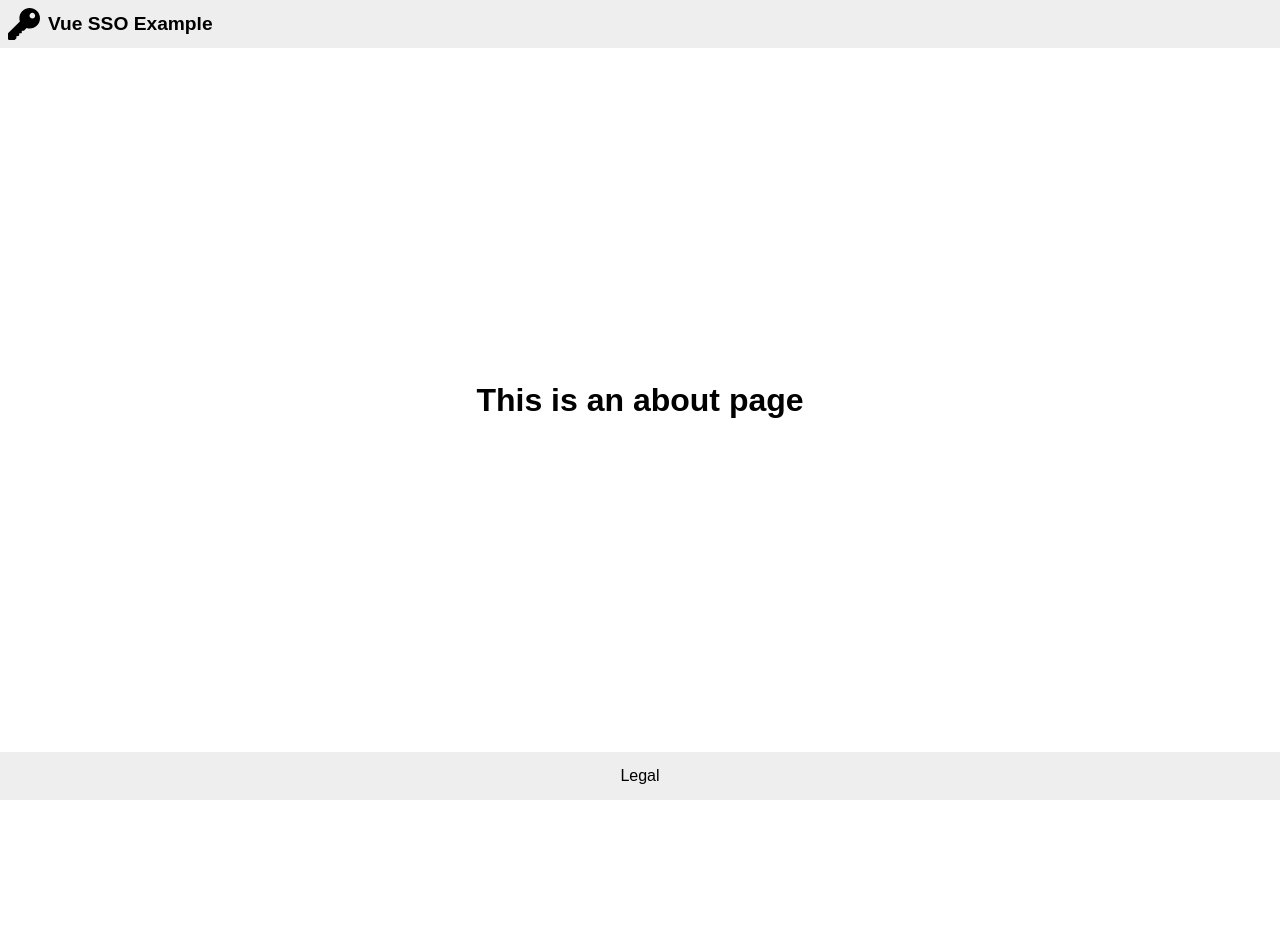
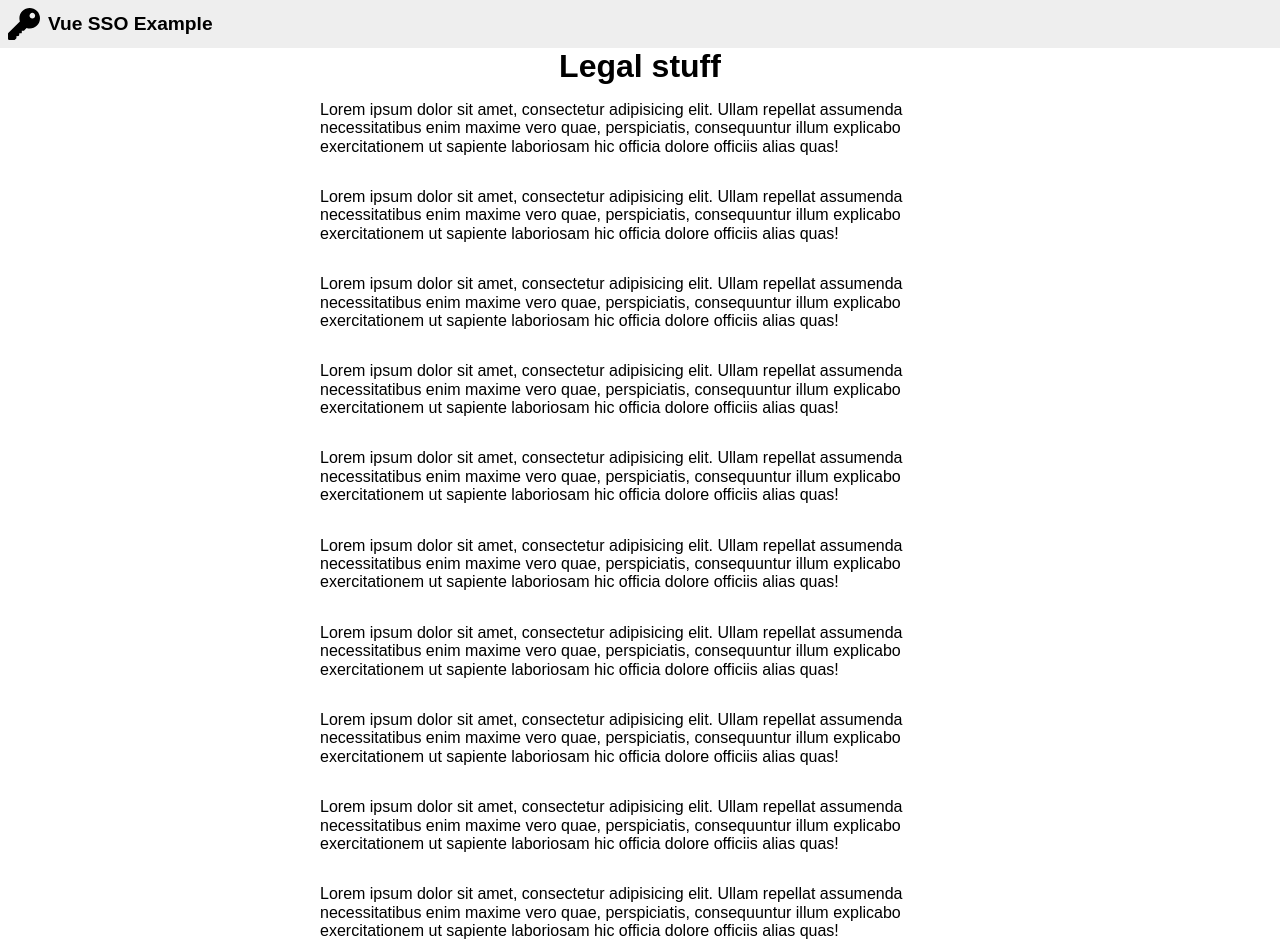
Before and after one commit to jlguenego/vue-sso-example, a Vue app in the folder front/: page /about in a window 1280 px wide. Shown: the top 952 px of the page. Before the commit the page ends 800 px from the top, so only its background shows below. Built offline with nearby package versions, Linux system fonts and the light colour scheme.

Commit message:
added eslintrc and prettier settings

```diff
--- a/front/package.json
+++ b/front/package.json
@@ -34,7 +34,7 @@
     "@vue/test-utils": "1.0.0-beta.31",
     "chai": "^4.1.2",
     "eslint": "^6.7.2",
-    "eslint-plugin-prettier": "^3.1.1",
+    "eslint-plugin-prettier": "^3.1.2",
     "eslint-plugin-vue": "^6.1.2",
     "prettier": "^1.19.1",
     "sass": "^1.25.0",
--- a/front/src/App.vue
+++ b/front/src/App.vue
@@ -16,13 +16,12 @@ export default {
   components: {
     AppHeader,
     AppBody,
-    AppFooter
-  }
+    AppFooter,
+  },
 };
 </script>
 
 <style lang="scss">
-
 @import "../node_modules/normalize.css/normalize.css";
 
 #app {
--- a/front/src/views/About.vue
+++ b/front/src/views/About.vue
@@ -1,5 +1,143 @@
 <template>
-  <div class="about">
-    <h1>This is an about page</h1>
-  </div>
+  <main class="about">
+    <h1>Legal stuff</h1>
+    <p>
+      Lorem ipsum dolor sit amet, consectetur adipisicing elit. Ullam repellat
+      assumenda necessitatibus enim maxime vero quae, perspiciatis, consequuntur
+      illum explicabo exercitationem ut sapiente laboriosam hic officia dolore
+      officiis alias quas!
+    </p>
+    <p>
+      Lorem ipsum dolor sit amet, consectetur adipisicing elit. Ullam repellat
+      assumenda necessitatibus enim maxime vero quae, perspiciatis, consequuntur
+      illum explicabo exercitationem ut sapiente laboriosam hic officia dolore
+      officiis alias quas!
+    </p>
+    <p>
+      Lorem ipsum dolor sit amet, consectetur adipisicing elit. Ullam repellat
+      assumenda necessitatibus enim maxime vero quae, perspiciatis, consequuntur
+      illum explicabo exercitationem ut sapiente laboriosam hic officia dolore
+      officiis alias quas!
+    </p>
+    <p>
+      Lorem ipsum dolor sit amet, consectetur adipisicing elit. Ullam repellat
+      assumenda necessitatibus enim maxime vero quae, perspiciatis, consequuntur
+      illum explicabo exercitationem ut sapiente laboriosam hic officia dolore
+      officiis alias quas!
+    </p>
+    <p>
+      Lorem ipsum dolor sit amet, consectetur adipisicing elit. Ullam repellat
+      assumenda necessitatibus enim maxime vero quae, perspiciatis, consequuntur
+      illum explicabo exercitationem ut sapiente laboriosam hic officia dolore
+      officiis alias quas!
+    </p>
+    <p>
+      Lorem ipsum dolor sit amet, consectetur adipisicing elit. Ullam repellat
+      assumenda necessitatibus enim maxime vero quae, perspiciatis, consequuntur
+      illum explicabo exercitationem ut sapiente laboriosam hic officia dolore
+      officiis alias quas!
+    </p>
+    <p>
+      Lorem ipsum dolor sit amet, consectetur adipisicing elit. Ullam repellat
+      assumenda necessitatibus enim maxime vero quae, perspiciatis, consequuntur
+      illum explicabo exercitationem ut sapiente laboriosam hic officia dolore
+      officiis alias quas!
+    </p>
+    <p>
+      Lorem ipsum dolor sit amet, consectetur adipisicing elit. Ullam repellat
+      assumenda necessitatibus enim maxime vero quae, perspiciatis, consequuntur
+      illum explicabo exercitationem ut sapiente laboriosam hic officia dolore
+      officiis alias quas!
+    </p>
+    <p>
+      Lorem ipsum dolor sit amet, consectetur adipisicing elit. Ullam repellat
+      assumenda necessitatibus enim maxime vero quae, perspiciatis, consequuntur
+      illum explicabo exercitationem ut sapiente laboriosam hic officia dolore
+      officiis alias quas!
+    </p>
+    <p>
+      Lorem ipsum dolor sit amet, consectetur adipisicing elit. Ullam repellat
+      assumenda necessitatibus enim maxime vero quae, perspiciatis, consequuntur
+      illum explicabo exercitationem ut sapiente laboriosam hic officia dolore
+      officiis alias quas!
+    </p>
+    <p>
+      Lorem ipsum dolor sit amet, consectetur adipisicing elit. Ullam repellat
+      assumenda necessitatibus enim maxime vero quae, perspiciatis, consequuntur
+      illum explicabo exercitationem ut sapiente laboriosam hic officia dolore
+      officiis alias quas!
+    </p>
+    <p>
+      Lorem ipsum dolor sit amet, consectetur adipisicing elit. Ullam repellat
+      assumenda necessitatibus enim maxime vero quae, perspiciatis, consequuntur
+      illum explicabo exercitationem ut sapiente laboriosam hic officia dolore
+      officiis alias quas!
+    </p>
+    <p>
+      Lorem ipsum dolor sit amet, consectetur adipisicing elit. Ullam repellat
+      assumenda necessitatibus enim maxime vero quae, perspiciatis, consequuntur
+      illum explicabo exercitationem ut sapiente laboriosam hic officia dolore
+      officiis alias quas!
+    </p>
+    <p>
+      Lorem ipsum dolor sit amet, consectetur adipisicing elit. Ullam repellat
+      assumenda necessitatibus enim maxime vero quae, perspiciatis, consequuntur
+      illum explicabo exercitationem ut sapiente laboriosam hic officia dolore
+      officiis alias quas!
+    </p>
+    <p>
+      Lorem ipsum dolor sit amet, consectetur adipisicing elit. Ullam repellat
+      assumenda necessitatibus enim maxime vero quae, perspiciatis, consequuntur
+      illum explicabo exercitationem ut sapiente laboriosam hic officia dolore
+      officiis alias quas!
+    </p>
+    <p>
+      Lorem ipsum dolor sit amet, consectetur adipisicing elit. Ullam repellat
+      assumenda necessitatibus enim maxime vero quae, perspiciatis, consequuntur
+      illum explicabo exercitationem ut sapiente laboriosam hic officia dolore
+      officiis alias quas!
+    </p>
+    <p>
+      Lorem ipsum dolor sit amet, consectetur adipisicing elit. Ullam repellat
+      assumenda necessitatibus enim maxime vero quae, perspiciatis, consequuntur
+      illum explicabo exercitationem ut sapiente laboriosam hic officia dolore
+      officiis alias quas!
+    </p>
+    <p>
+      Lorem ipsum dolor sit amet, consectetur adipisicing elit. Ullam repellat
+      assumenda necessitatibus enim maxime vero quae, perspiciatis, consequuntur
+      illum explicabo exercitationem ut sapiente laboriosam hic officia dolore
+      officiis alias quas!
+    </p>
+    <p>
+      Lorem ipsum dolor sit amet, consectetur adipisicing elit. Ullam repellat
+      assumenda necessitatibus enim maxime vero quae, perspiciatis, consequuntur
+      illum explicabo exercitationem ut sapiente laboriosam hic officia dolore
+      officiis alias quas!
+    </p>
+    <p>
+      Lorem ipsum dolor sit amet, consectetur adipisicing elit. Ullam repellat
+      assumenda necessitatibus enim maxime vero quae, perspiciatis, consequuntur
+      illum explicabo exercitationem ut sapiente laboriosam hic officia dolore
+      officiis alias quas!
+    </p>
+    <p>
+      Lorem ipsum dolor sit amet, consectetur adipisicing elit. Ullam repellat
+      assumenda necessitatibus enim maxime vero quae, perspiciatis, consequuntur
+      illum explicabo exercitationem ut sapiente laboriosam hic officia dolore
+      officiis alias quas!
+    </p>
+    <p>
+      Lorem ipsum dolor sit amet, consectetur adipisicing elit. Ullam repellat
+      assumenda necessitatibus enim maxime vero quae, perspiciatis, consequuntur
+      illum explicabo exercitationem ut sapiente laboriosam hic officia dolore
+      officiis alias quas!
+    </p>
+    <p>
+      Lorem ipsum dolor sit amet, consectetur adipisicing elit. Ullam repellat
+      assumenda necessitatibus enim maxime vero quae, perspiciatis, consequuntur
+      illum explicabo exercitationem ut sapiente laboriosam hic officia dolore
+      officiis alias quas!
+    </p>
+  </main>
 </template>
```
Also changed, not shown: front/.eslintrc.js, 1 other file (tests, documents, lock files or other folders).
